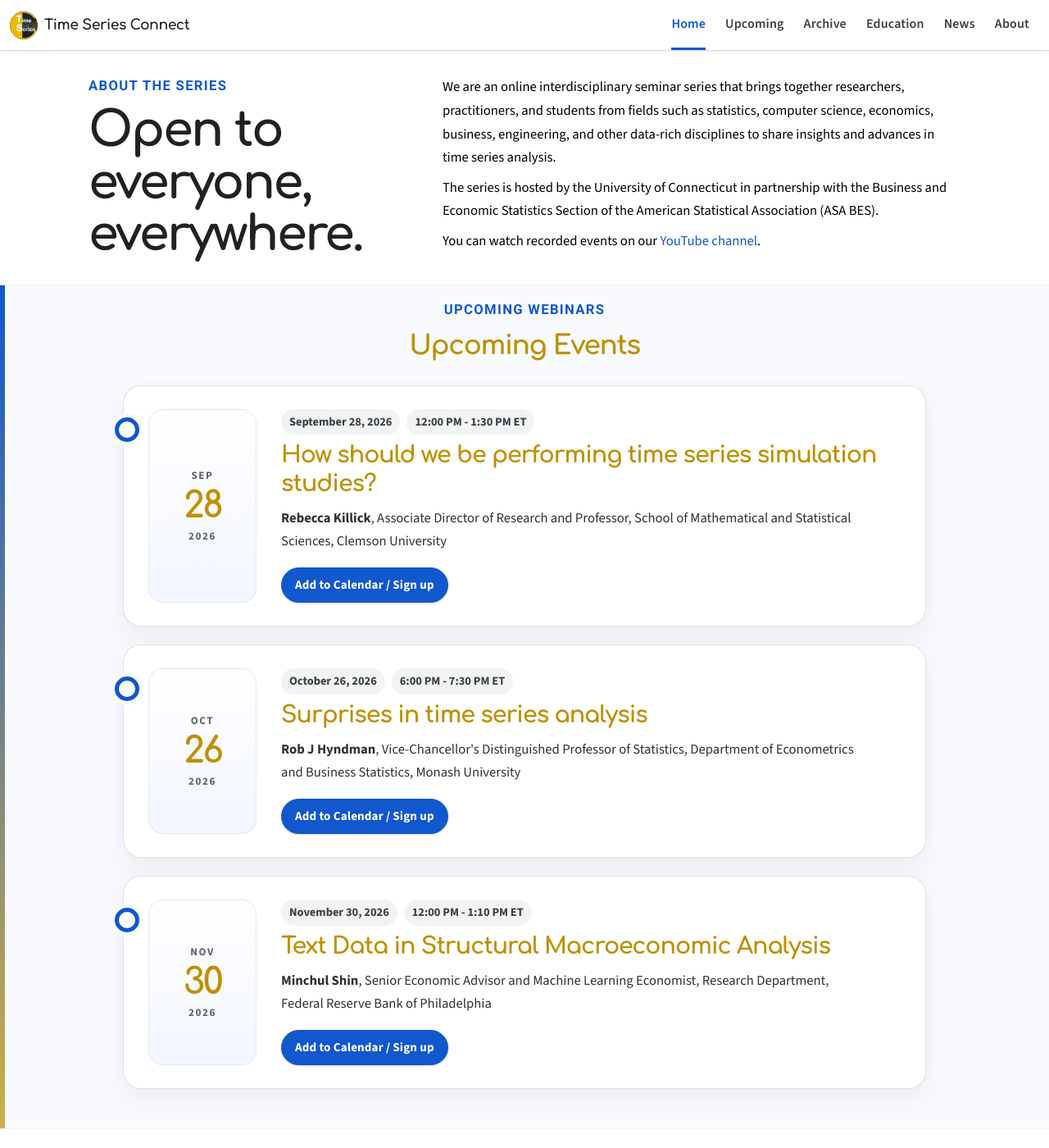
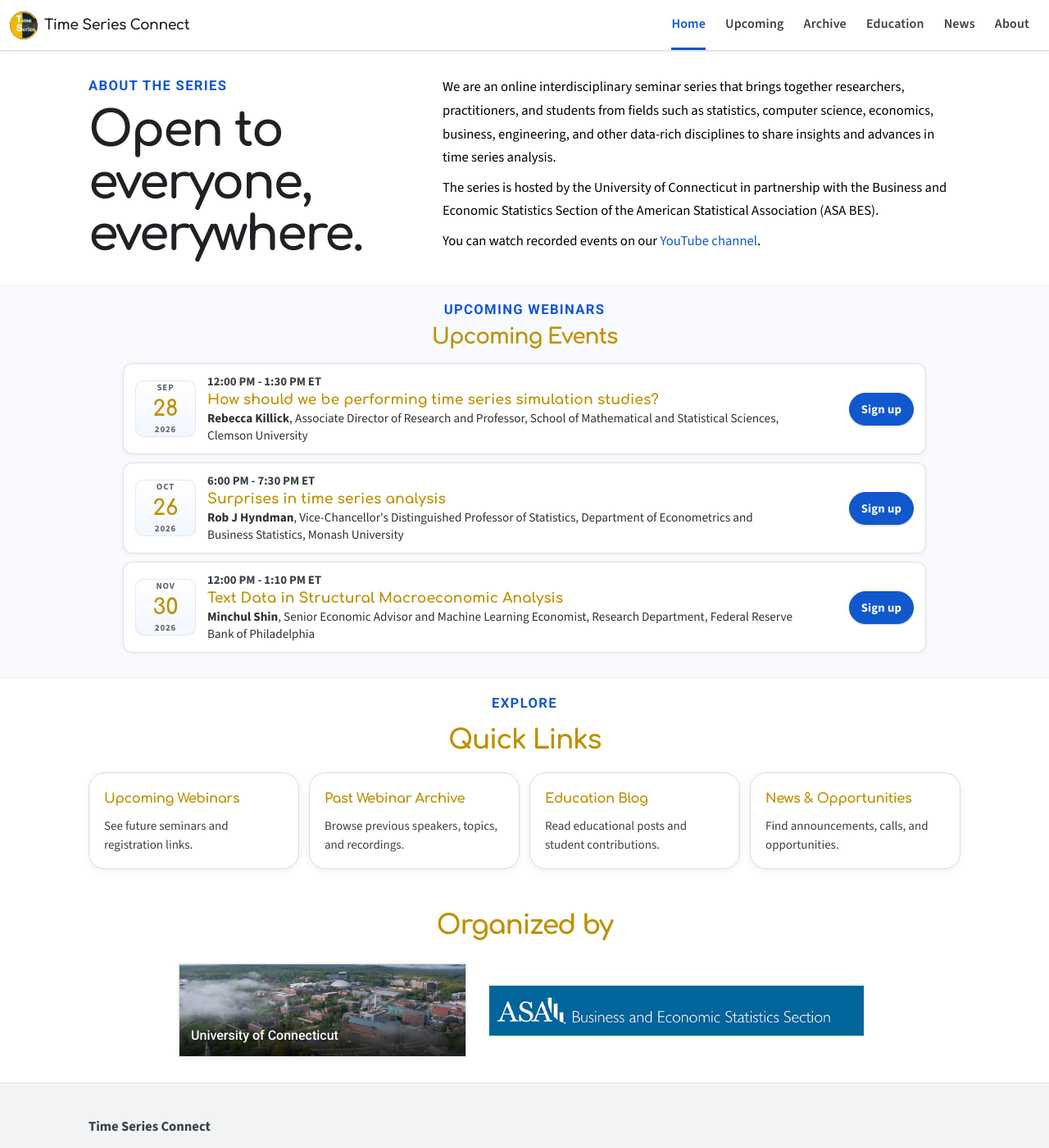
Before and after one commit to yaozheng-stat/time-series-connect, a Jekyll site: the page built from index.md, in a window 1280 px wide and 1400 px high. Shown: the whole window at 82% size. Built offline with Jekyll 4.4.1, drawn with Linux system fonts in a browser that asks for light colours.

Commit message:
more compact widget

```diff
--- a/assets/css/typography-events.css
+++ b/assets/css/typography-events.css
@@ -83,57 +83,61 @@ h4{
   letter-spacing:-.04em;
 }
 
-.home-events{
+.google-section.home-events{
   position:relative;
   overflow:hidden;
+  padding-top:26px;
+  padding-bottom:30px;
 }
 
 .home-events:before{
-  content:"";
-  position:absolute;
-  inset:0 auto 0 0;
-  width:6px;
-  background:linear-gradient(180deg,var(--blue),rgba(191,144,0,.72));
+  display:none;
+}
+
+.home-events .section-heading{
+  margin-bottom:14px;
+}
+
+.home-events .section-heading .eyebrow{
+  margin-bottom:2px;
+}
+
+.home-events .section-heading h2{
+  margin-bottom:0;
+  font-size:1.65rem;
 }
 
 .home-event-list{
   max-width:980px;
   margin-left:auto;
   margin-right:auto;
-  gap:22px;
+  margin-top:0;
+  gap:10px;
 }
 
 .home-event-card{
   position:relative;
-  grid-template-columns:132px minmax(0,1fr);
-  gap:30px;
-  padding:28px 30px;
+  grid-template-columns:74px minmax(0,1fr) auto;
+  gap:14px;
+  align-items:center;
+  padding:12px 14px;
   border:1px solid rgba(218,220,224,.86);
-  border-radius:22px;
-  box-shadow:0 10px 30px rgba(60,64,67,.08);
+  border-radius:12px;
+  box-shadow:0 1px 5px rgba(60,64,67,.08);
 }
 
 .home-event-card:before{
-  content:"";
-  position:absolute;
-  left:-11px;
-  top:38px;
-  width:20px;
-  height:20px;
-  border-radius:999px;
-  background:#fff;
-  border:5px solid var(--blue);
-  box-shadow:0 0 0 5px #f8fafd;
+  display:none;
 }
 
 .home-event-card:hover{
-  transform:translateY(-2px);
-  box-shadow:0 18px 46px rgba(60,64,67,.15);
+  transform:translateY(-1px);
+  box-shadow:0 8px 20px rgba(60,64,67,.12);
 }
 
 .home-event-card__date{
-  min-height:132px;
-  border-radius:18px;
+  min-height:64px;
+  border-radius:10px;
   border:0;
   background:linear-gradient(180deg,#ffffff 0%,#f2f6ff 100%);
   box-shadow:inset 0 0 0 1px #e3e8f2;
@@ -142,41 +146,31 @@ h4{
 .home-event-card__month,
 .home-event-card__year{
   color:#5f6368;
-  font-size:.82rem;
+  font-size:.68rem;
   font-weight:800;
-  letter-spacing:.12em;
+  letter-spacing:.08em;
 }
 
 .home-event-card__day{
-  font-size:2.75rem;
-  letter-spacing:-.06em;
+  font-size:1.65rem;
+  letter-spacing:0;
 }
 
-.home-event-card__meta{
-  display:flex;
-  flex-wrap:wrap;
-  gap:8px;
-  margin-bottom:8px;
-}
-
-.home-event-card__meta span{
-  display:inline-flex;
-  align-items:center;
-  border-radius:999px;
-  background:#f1f3f4;
-  color:#3c4043;
-  font-size:.9rem;
+.home-event-card__time{
+  margin:0 0 2px!important;
+  color:#3c4043!important;
+  font-size:.92rem!important;
   font-weight:700;
-  padding:4px 10px;
+  line-height:1.25!important;
 }
 
 .home-event-card__content h3{
   max-width:760px;
   margin-top:0;
-  margin-bottom:10px;
-  font-size:clamp(1.35rem,2.4vw,1.78rem);
-  line-height:1.2;
-  letter-spacing:-.035em;
+  margin-bottom:2px;
+  font-size:1.08rem;
+  line-height:1.25;
+  letter-spacing:0;
 }
 
 .home-event-card__content h3 a{
@@ -189,12 +183,21 @@ h4{
 }
 
 .home-event-card__speaker{
-  margin-bottom:10px!important;
+  margin:0!important;
+  font-size:.95rem!important;
+  line-height:1.35!important;
 }
 
 .home-event-card__content p{
   max-width:720px;
   color:#303134;
+}
+
+.home-event-card__signup{
+  align-self:center;
+  white-space:nowrap;
+  padding:7px 14px;
+  font-size:.92rem;
 }
 
 .event-actions{
@@ -240,26 +243,29 @@ h4{
   }
 
   .home-events:before{
-    width:4px;
+    display:none;
   }
 
   .home-event-card{
-    grid-template-columns:1fr;
-    padding:24px;
+    grid-template-columns:62px minmax(0,1fr);
+    gap:12px;
+    padding:12px;
   }
 
   .home-event-card:before{
-    left:-9px;
-    top:30px;
-    width:16px;
-    height:16px;
-    border-width:4px;
+    display:none;
   }
 
   .home-event-card__date{
-    min-height:auto;
-    align-items:flex-start;
-    padding:18px 20px;
+    min-height:60px;
+    align-items:center;
+    padding:8px;
+  }
+
+  .home-event-card__signup{
+    grid-column:2;
+    justify-self:start;
+    margin-top:2px;
   }
 
   .home-about h2{
@@ -281,6 +287,6 @@ h4{
   }
 
   .home-event-card{
-    border-radius:18px;
+    border-radius:12px;
   }
 }
--- a/index.md
+++ b/index.md
@@ -38,18 +38,13 @@ title: Home
             <span class="home-event-card__year">{{ webinar.date | date: "%Y" }}</span>
           </div>
           <div class="home-event-card__content">
-            <div class="home-event-card__meta">
-              <span>{{ webinar.date | date: "%B %-d, %Y" }}</span>
-              {% if webinar.time and webinar.time != "" %}<span>{{ webinar.time }}</span>{% endif %}
-            </div>
+            {% if webinar.time and webinar.time != "" %}<p class="home-event-card__time">{{ webinar.time }}</p>{% endif %}
             <h3><a href="{{ webinar.url | relative_url }}">{{ webinar.title }}</a></h3>
             {% include webinar_speaker.html webinar=webinar class="home-event-card__speaker" %}
-            {% if webinar.registration_url and webinar.registration_url != "" %}
-              <div class="event-actions">
-                <a class="google-button" href="{{ webinar.registration_url }}" target="_blank" rel="noopener">Add to Calendar / Sign up</a>
-              </div>
-            {% endif %}
           </div>
+          {% if webinar.registration_url and webinar.registration_url != "" %}
+            <a class="google-button home-event-card__signup" href="{{ webinar.registration_url }}" target="_blank" rel="noopener" aria-label="Add to calendar or sign up for {{ webinar.title }}">Sign up</a>
+          {% endif %}
         </article>
       {% endif %}
     {% endfor %}
```
